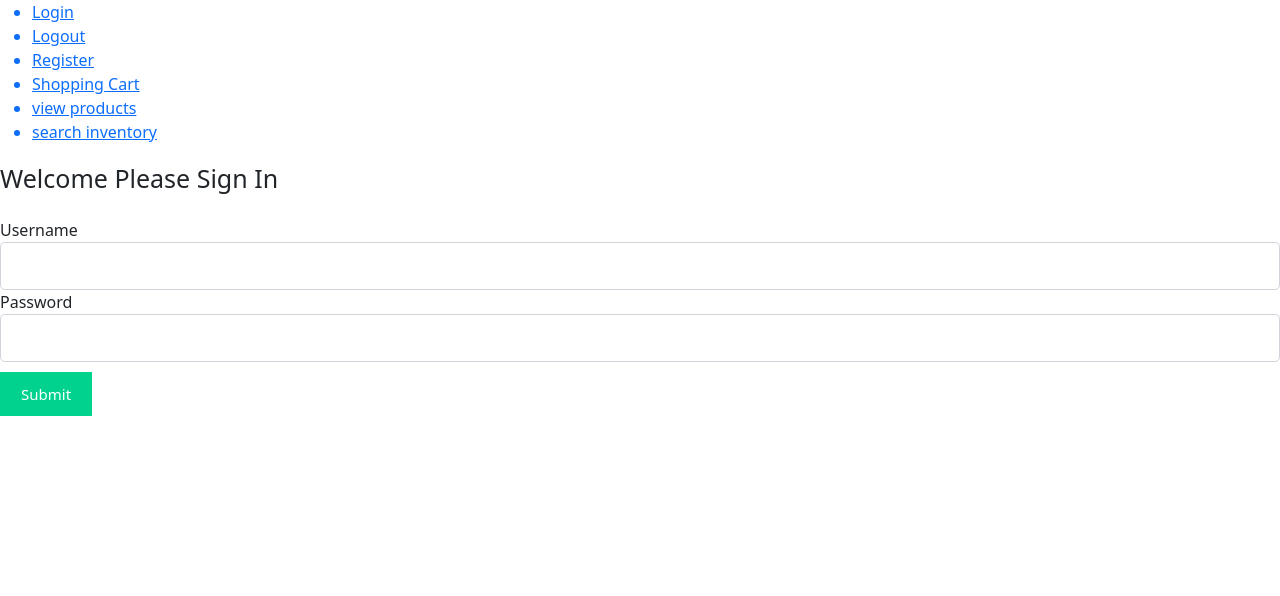
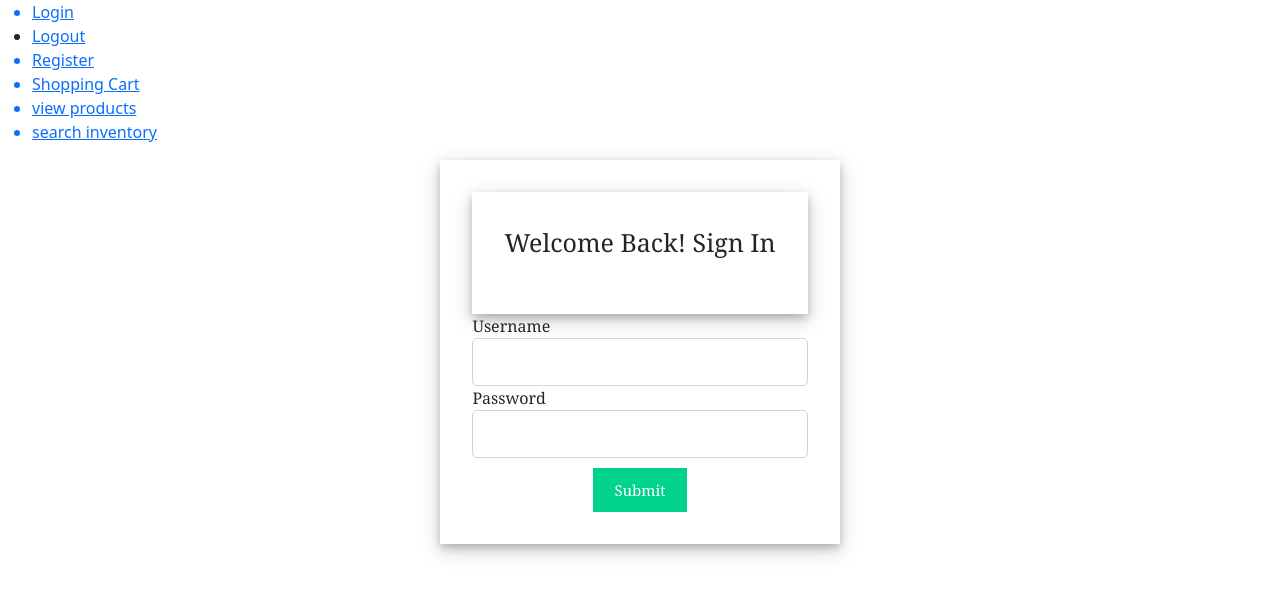
Before and after one commit to lottguthrie/Toboggan_Ecommerce, a React (Create React App) app: page /login in a window 1280 px wide. Shown: the top 596 px of the page. Built offline with nearby package versions, Linux system fonts and the light colour scheme.

Commit message:
Logout button is not functional

```diff
--- a/src/components/DisplayProducts/DisplayProducts.jsx
+++ b/src/components/DisplayProducts/DisplayProducts.jsx
@@ -1,11 +1,13 @@
 import React from 'react';
 import './DisplayProducts.css';
+
+
 
 const DisplayProducts = (props) => {
 
         return (
             <div>
-            <Table className="Product Display">
+            <table className="Product Display">
                 <thead>
                     <tr>
                         <th> Name </th>
@@ -30,7 +32,7 @@ const DisplayProducts = (props) => {
                         </tbody>
                     )
                 })}
-            </Table>
+            </table>
         </div>
     );
 };
--- a/src/components/Login/Login.css
+++ b/src/components/Login/Login.css
@@ -18,3 +18,35 @@ input[type="submit"] {
   input[type="submit"]:hover {
     background: #6cf0c2;
   }
+
+  .login-form {
+    background-color: white;
+    padding: 2rem;
+    box-shadow: 0 4px 8px 0 rgba(0, 0, 0, 0.2), 0 6px 20px 0 rgba(0, 0, 0, 0.19);
+  }
+
+  .login-form {
+    background-color: white;
+    padding: 2rem;
+    box-shadow: 0 4px 8px 0 rgba(0, 0, 0, 0.2), 0 6px 20px 0 rgba(0, 0, 0, 0.19);
+  }
+  .form {
+    background-color: white;
+    padding: 2rem;
+    box-shadow: 0 4px 8px 0 rgba(0, 0, 0, 0.2), 0 6px 20px 0 rgba(0, 0, 0, 0.19);
+  }
+
+  .button {
+    display: flex;
+    justify-content: center;
+  }
+
+  .login {
+    font-family: sans-serif;
+    display: flex;
+    align-items: center;
+    justify-content: center;
+    flex-direction: column;
+    font-family: Cambria,  Times, serif;
+    background-color: white;
+  }
--- a/src/components/Login/Login.jsx
+++ b/src/components/Login/Login.jsx
@@ -47,10 +47,12 @@ class Login extends Component {
 
     render(){
         return(
+            <div className="login">
             <div className="form">
             <form onSubmit={this.handleSubmit}>
             <div className="login-form">
-            <div className="title">Welcome Please Sign In</div>
+            <div className="title">Welcome Back! Sign In </div>
+
             </div>
                 <div className="input-field">
                     <label>Username</label>
@@ -65,6 +67,7 @@ class Login extends Component {
                 </div>
                 </form>
             </div>
+            </div>
 
         )
     }
--- a/src/components/Navbar/Navbar.jsx
+++ b/src/components/Navbar/Navbar.jsx
@@ -5,6 +5,7 @@ function NavBar() {
 
     const logout = () => {
         localStorage.removeItem('token');
+        alert("Logging you out")
         window.location.href = "/login";
     }
 
@@ -14,9 +15,9 @@ function NavBar() {
                 <RouterLink to="/login">
                     <li>Login</li>
                 </RouterLink>
-                <RouterLink to="/logout">
-                    <li>Logout</li>
-                </RouterLink>
+                    <li>
+                        <a href="/" onClick={logout}>Logout</a>
+                    </li>
                 <RouterLink to="/register">
                     <li>Register</li>
                 </RouterLink>
```
